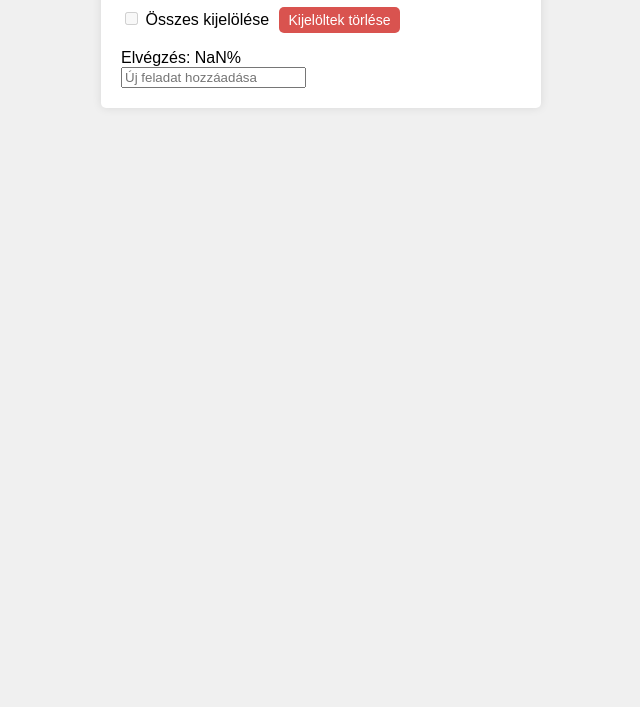
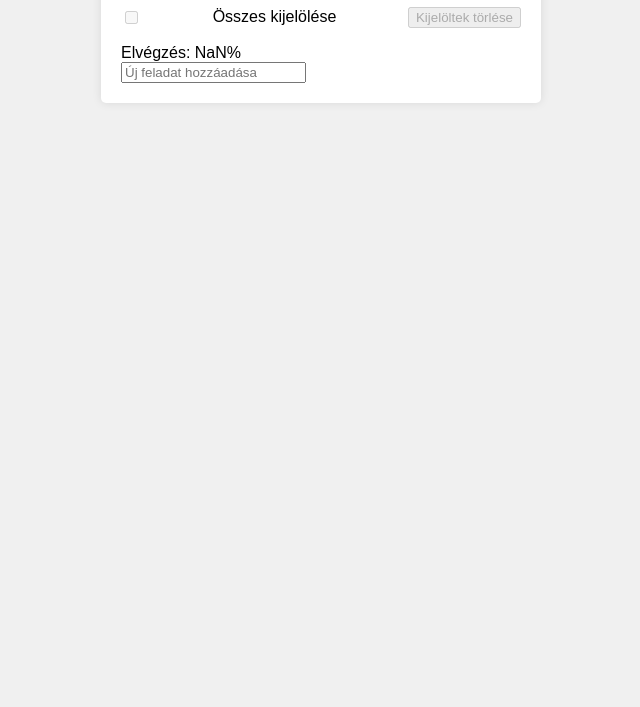
Before and after one commit to gmiller77/Cubix-JS-Week1, a plain HTML site: page index.html in a window 1280 px wide. Shown: the part 93-800 px from the top of the page, without its empty margins (319-959 px from the left). Drawn offline with Linux system fonts and the light colour scheme.

Commit message:
Törlés gomb rendezve, debuggolt kijelölt törlés funkció

```diff
--- a/index.html
+++ b/index.html
@@ -9,8 +9,10 @@
 <body>
     <div id="todo-container">
         <h1>Todo Lista</h1>
-        <input type="checkbox" id="select-all-checkbox"> Összes kijelölése
-        <button id="delete-selected-button">Kijelöltek törlése</button>
+        <div class="button-container">
+            <input type="checkbox" id="select-all-checkbox"> Összes kijelölése
+            <button id="delete-selected-button">Kijelöltek törlése</button>
+        </div>
         <ul id="todo-list">
             <!-- Todo feladatok ide lesznek beszúrva JavaScript segítségével -->
         </ul>
--- a/styles.css
+++ b/styles.css
@@ -19,6 +19,7 @@ body {
 .task {
   display: flex;
   align-items: center;
+  justify-content: space-between;
   margin-bottom: 10px;
 }
 
@@ -49,7 +50,14 @@ body {
 }
 
 /* Gombok stílusok */
-button {
+.button-container {
+  display: flex;
+  align-items: center;
+  justify-content: space-between;
+}
+
+/* Új stílusok a "Törlés" gombokhoz */
+.delete-button {
   background-color: #d9534f;
   color: white;
   border: none;
@@ -57,9 +65,8 @@ button {
   padding: 5px 10px;
   cursor: pointer;
   font-size: 14px;
-  margin-left: 5px;
 }
 
-button:hover {
+.delete-button:hover {
   background-color: #c9302c;
 }
```
